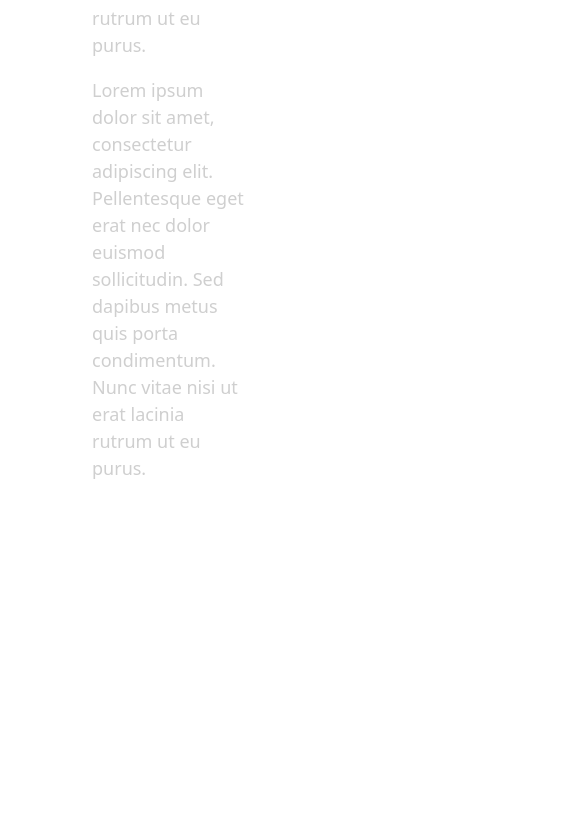
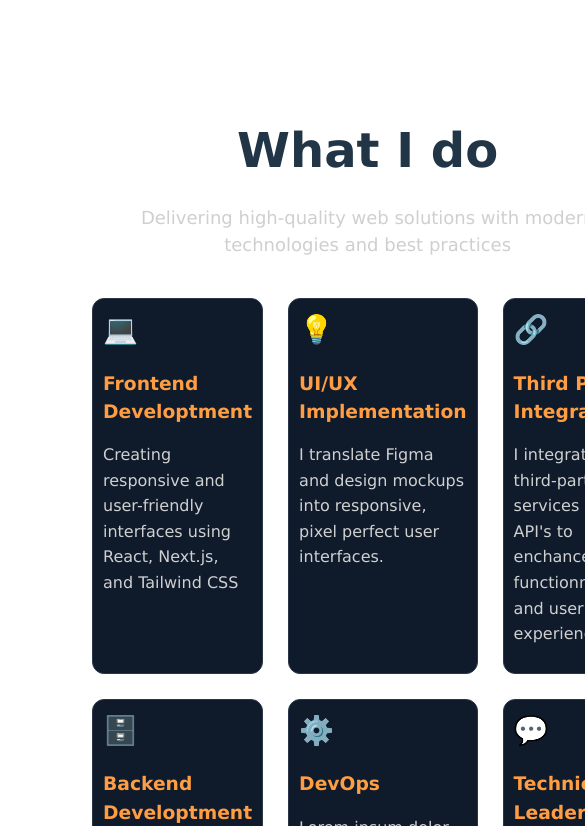
Before and after one commit to kotakbulat/kotakbulat.github.io, a React (Vite) app: page / in a window 390 px wide. Shown: the part 898-1724 px from the top of the page, 585 px wide, since content can reach past the window. Before the commit the page ends 1508 px from the top, so only its background shows below. Built offline with nearby package versions, Linux system fonts and the light colour scheme.

Commit message:
feat: add Jobdesk Grid components and add responsive layout is some css

```diff
--- a/src/components/Hero/Hero.css
+++ b/src/components/Hero/Hero.css
@@ -57,3 +57,16 @@
     color: #ff9d42;
     text-decoration: none;
 }
+
+
+
+@media (max-width: 900px) {
+    .hero {
+        flex-direction: column;
+        text-align: center;
+    }
+
+    .hero-left h1 {
+        font-size: 36px;
+    }
+}
--- /dev/null
+++ b/src/components/Jobdesk/Jobdesk.css
@@ -0,0 +1,71 @@
+.jobdesks {
+    padding: 80px 40px;
+}
+
+.jobdesks-header {
+    margin-bottom: 40px;
+}
+
+.jobdesks-header h2 {
+    font-size: 48px;
+    margin-bottom: 10px;
+}
+
+.jobdesks-header p {
+    font-size: 18px;
+    color: #cfcfcf;
+}
+
+.jobdesk-grid {
+    display: grid;
+    grid-template-columns: repeat(3, 1fr);
+    gap: 25px;
+}
+
+.jobdesk-card {
+    background: #0f1a2b;
+    border-radius: 12px;
+    padding: 10px;
+
+    border: 1px solid #2b3648 ;
+    transition: all 0.25s ease;
+}
+
+.jobdesk-card:hover {
+    transform: translateY(-6px);
+    border-color: #ff9d42;
+}
+
+.jobdesk-icon {
+    font-size: 28px;
+    margin-bottom: 15px;
+    text-align: left;
+}
+
+.jobdesk-card h3 {
+    color: #ff9d42;
+    margin-bottom: 10px;
+    text-align: left;
+
+}
+
+.jobdesk-card p {
+    color: #d0d0d0;
+    line-height: 1.6;
+    text-align: left;
+
+}
+
+
+
+@media (max-width: 1000px) {
+    .jobdesks-grid {
+        grid-template-columns: repeat(2, 1fr);
+    }
+}
+
+@media (max-width: 600px) {
+    .jobdesks-grid {
+        grid-template-columns: 1fr;
+    }
+}
--- /dev/null
+++ b/src/components/Jobdesk/Jobdesk.tsx
@@ -0,0 +1,68 @@
+import "./Jobdesk.css"
+
+type Jobdesk = {
+    icon: string
+    title: string
+    description: string
+};
+
+const jobdesks : Jobdesk[] = [
+    {
+        icon: "💻",
+        title: "Frontend Developtment",
+        description: "Creating responsive and user-friendly interfaces using React, Next.js, and Tailwind CSS",
+    },
+    {
+        icon: "💡",
+        title: "UI/UX Implementation",
+        description: "I translate Figma and design mockups into responsive, pixel perfect user interfaces.",
+    },
+    {
+        icon: "🔗",
+        title: "Third Party Integration",
+        description: "I integrate third-party services and API's to enchance functionnality and user experience",
+    },
+    {
+        icon: "🗄️",
+        title: "Backend Developtment",
+        description: "Bui;d a scalable and secure backend using Node.js, Typescript, Laravel, and Golang",
+    },
+    {
+        icon: "⚙️",
+        title: "DevOps",
+        description: "Lorem ipsum dolor sit amet, consectetur adipiscing elit. Pellentesque feugiat odio sapien, nec efficitur ligula volutpat sit amet",
+    },
+    {
+        icon: "💬",
+        title: "Technical Leadership",
+        description: "Lorem ipsum dolor sit amet, consectetur adipiscing elit. Pellentesque feugiat odio sapien, nec efficitur ligula volutpat sit amet",
+    },
+]
+
+
+function Jobdesks() {
+    return (
+        <section className="jobdesks">
+            <div className="jobdesks-header">
+                <h2>What I do</h2>
+                <p>
+                    Delivering high-quality web solutions with modern technologies and best practices
+                </p>
+            </div>
+
+            <div className="jobdesk-grid">
+                {jobdesks.map((jobdesk, index) => (
+                    <div key={index} className="jobdesk-card">
+                        <div className="jobdesk-icon">{jobdesk.icon}</div>
+
+                        <h3>{jobdesk.title}</h3>
+
+                        <p>{jobdesk.description}</p>
+                    </div>
+                ))}
+            </div>
+        </section>
+    )
+}
+
+export default Jobdesks
--- a/src/index.css
+++ b/src/index.css
@@ -1,5 +1,5 @@
 :root {
-  font-family: system-ui, Avenir, Helvetica, Arial, sans-serif;
+  font-family: Verdana, sans-serif;
   line-height: 1.5;
   font-weight: 400;
 
--- a/src/pages/Home.tsx
+++ b/src/pages/Home.tsx
@@ -1,4 +1,5 @@
 import Hero from "../components/Hero/Hero"
+import Jobdesks from "../components/Jobdesk/Jobdesk"
 
 function Home() {
 
@@ -6,6 +7,7 @@ function Home() {
         <>
             <div>
                 <Hero />
+                <Jobdesks />
             </div>
 
         </>
```
